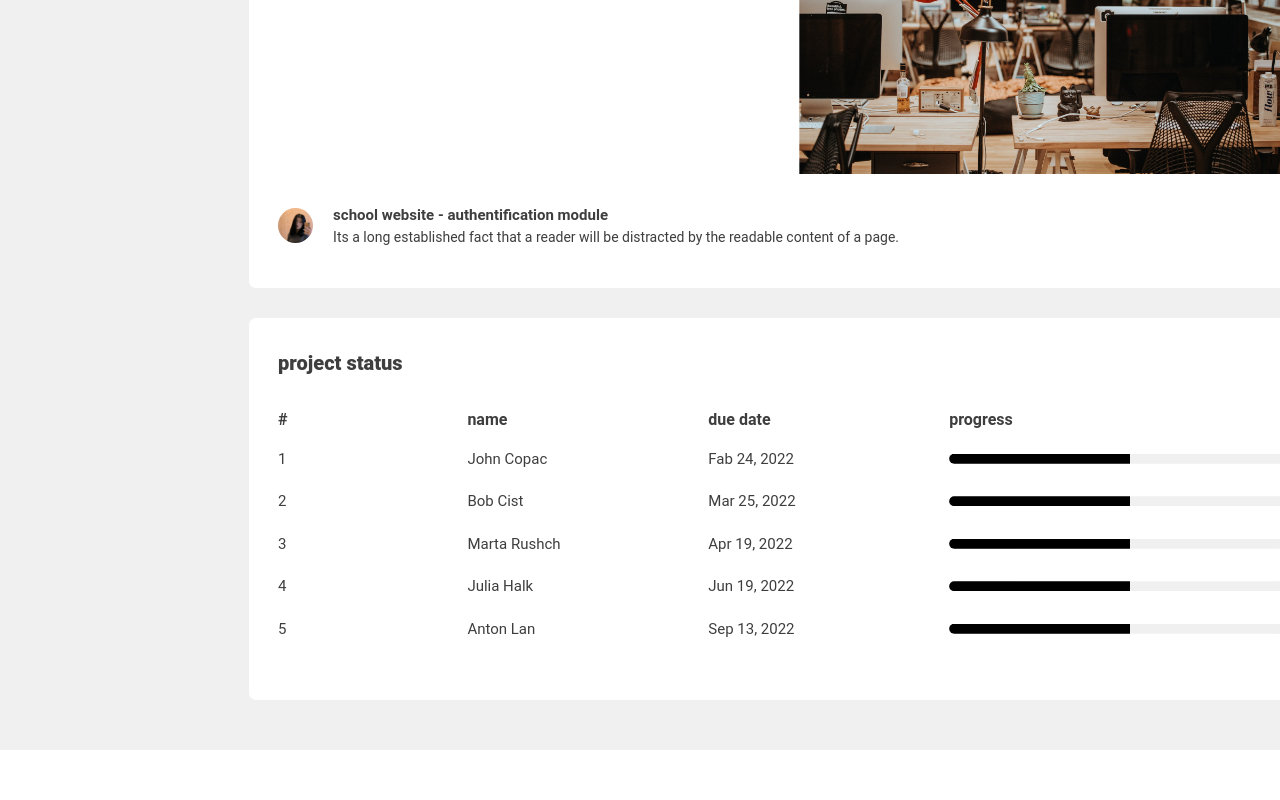
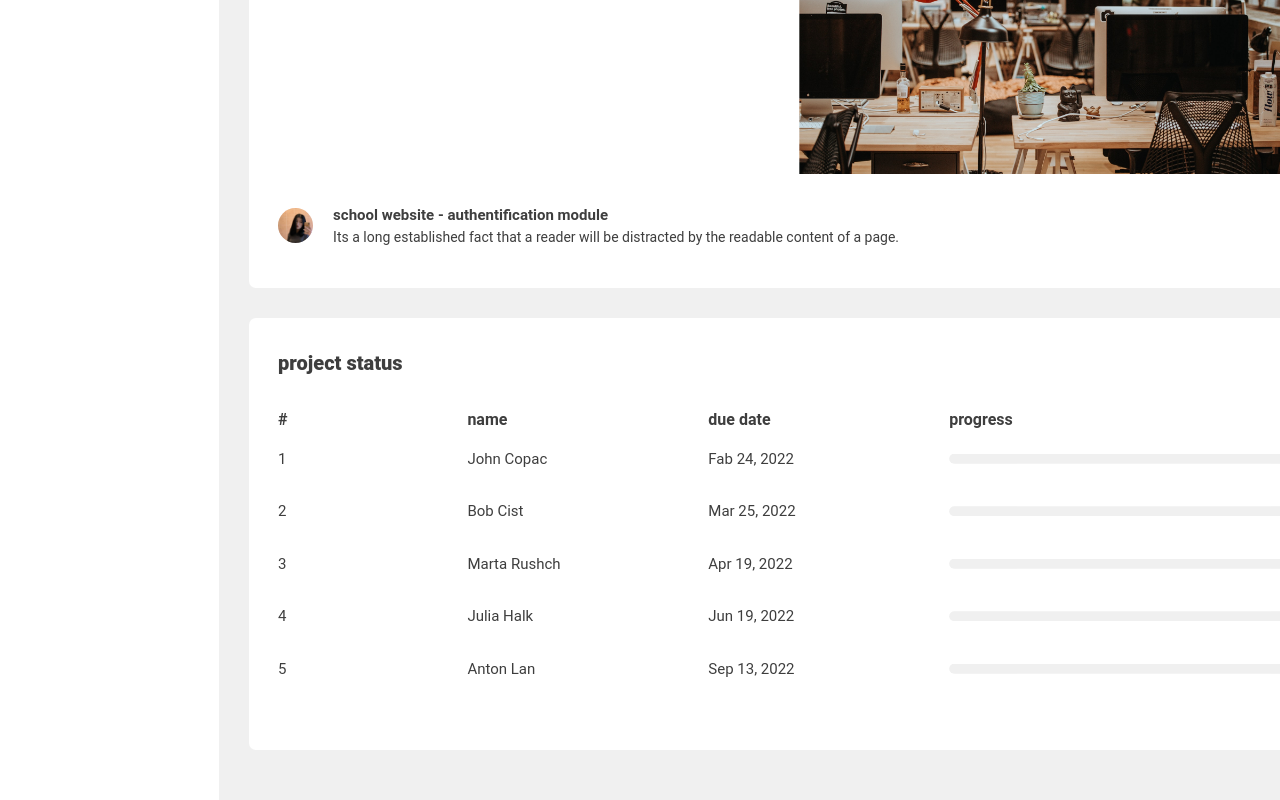
Before and after one commit to DenysMuzykaPm/pm_23_13, a website: page app/index.html in a window 1280 px wide. Shown: the part 1776-2576 px from the top of the page. Before the commit the page ends 2526 px from the top, so only its background shows below. Drawn offline with nearby package versions, Linux system fonts and the light colour scheme; a script that the page names is missing.

Commit message:
modify sidebar

```diff
--- a/app/sass/style.scss
+++ b/app/sass/style.scss
@@ -182,7 +182,6 @@ html{
 /* side bar menu section                                                                           */
 .side_bar_section{
     padding: 15px 2%;
-    height: 100%;
     width: $side_width_xx_large;
     background-color: white;
     ;
@@ -1071,7 +1070,7 @@ html{
 
             li{
                 width: 100%;
-                margin-bottom: 20px;
+                margin-bottom: 30px;
 
                 .temp_block{
                     display: flex;
@@ -1102,7 +1101,7 @@ html{
                         .tb_loader{
                             width: 50%;
                             height: 100%;
-                            background-color: black;
+                            // background-color: black;
                         }
                     }
                 }
```
Also changed, not shown: app/sass/style.css, 1 other file.
